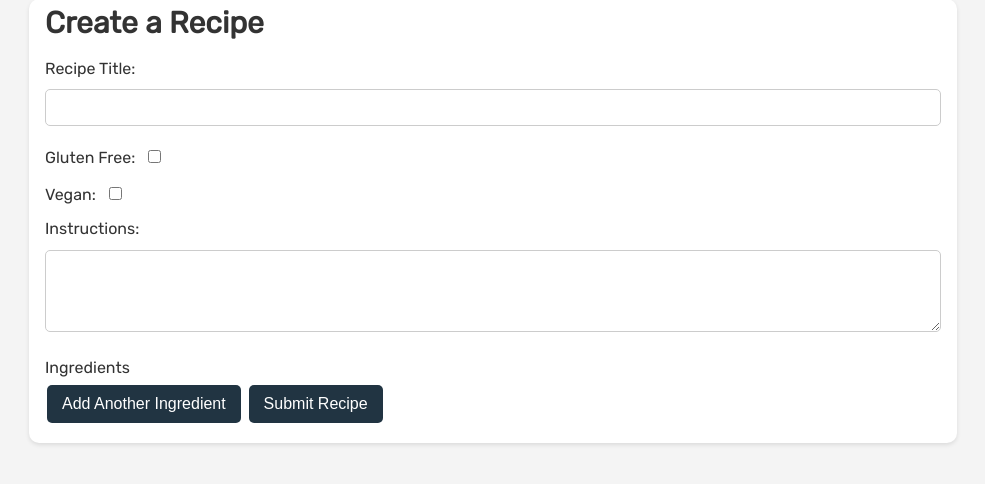
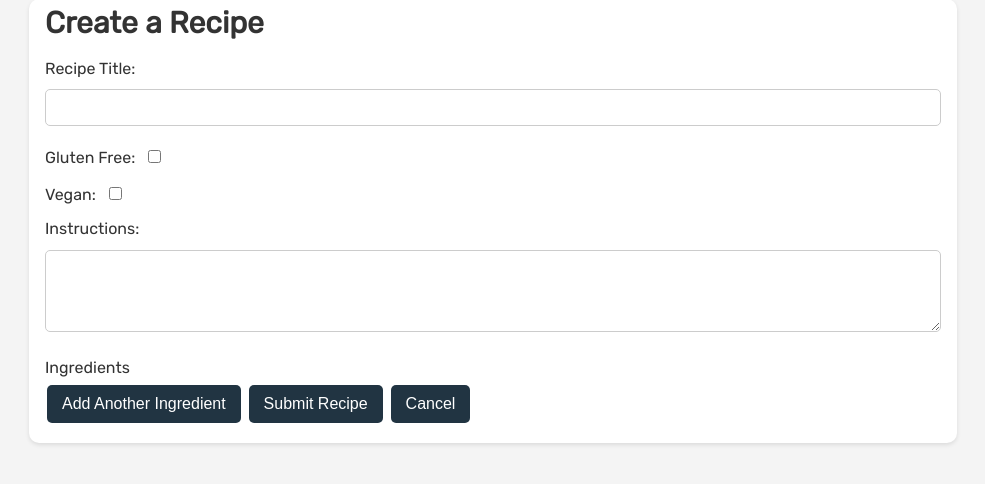
Before and after one commit to wang-howard/git-food, a Flask app: template app/templates/recipe.html in a window 1280 px wide. Shown: the part 91-575 px from the top of the page, without its empty margins (147-1132 px from the left). Run offline with Flask 3, Linux system fonts and the light colour scheme; the template is opened without the code that fills it, so the values that code supplies are empty; some libraries are stand-ins or nearby versions.

Commit message:
added cancel button to recipe page

```diff
--- a/app/static/css/new_recipe.css
+++ b/app/static/css/new_recipe.css
@@ -55,7 +55,7 @@
 
   /* Button styles */
   .add-ingredient-btn,
-  input[type=submit] {
+  input[type=submit]{
     background-color: #213442;
     color: white;
     padding: 10px 15px;
@@ -69,9 +69,23 @@
     border: none;
     transition: background-color 0.3s;
   }
+  .cancel-btn {
+    background-color: #213442;
+    color: white;
+    padding: 10px 15px;
+    text-decoration: none;
+    display: inline-block;
+    font-size: 16px;
+    margin: 4px 2px;
+    cursor: pointer;
+    border-radius: 5px;
+    border: none;
+    transition: background-color 0.3s;
+  }
 
   .add-ingredient-btn:hover,
-  input[type=submit]:hover {
+  input[type=submit]:hover,
+  .cancel-btn:hover {
     background-color: #216491;
   }
 
--- a/app/templates/recipe.html
+++ b/app/templates/recipe.html
@@ -42,6 +42,7 @@
             <button type="button" class="add-ingredient-btn" onclick="addIngredient()">Add Another Ingredient</button>
 
             <input type="submit" class="recipe-submit" value="Submit Recipe">
+            <button type="button" class="cancel-btn" onclick="location.href ='/u/{{ username }}';"> Cancel</button>
         </form>
     </div>
 </div>
--- a/app/templates/user.html
+++ b/app/templates/user.html
@@ -37,11 +37,7 @@
   <div class="my-recipe">
     <h1>My Recipes</h1>
   </div>
-
-
     <button='btn' class="recipe-btn" onclick="location.href ='/u/{{ username }}/new-recipe';">New Recipe</button>
-
-
 </div>
 
 <section class="recipes-list">
```
